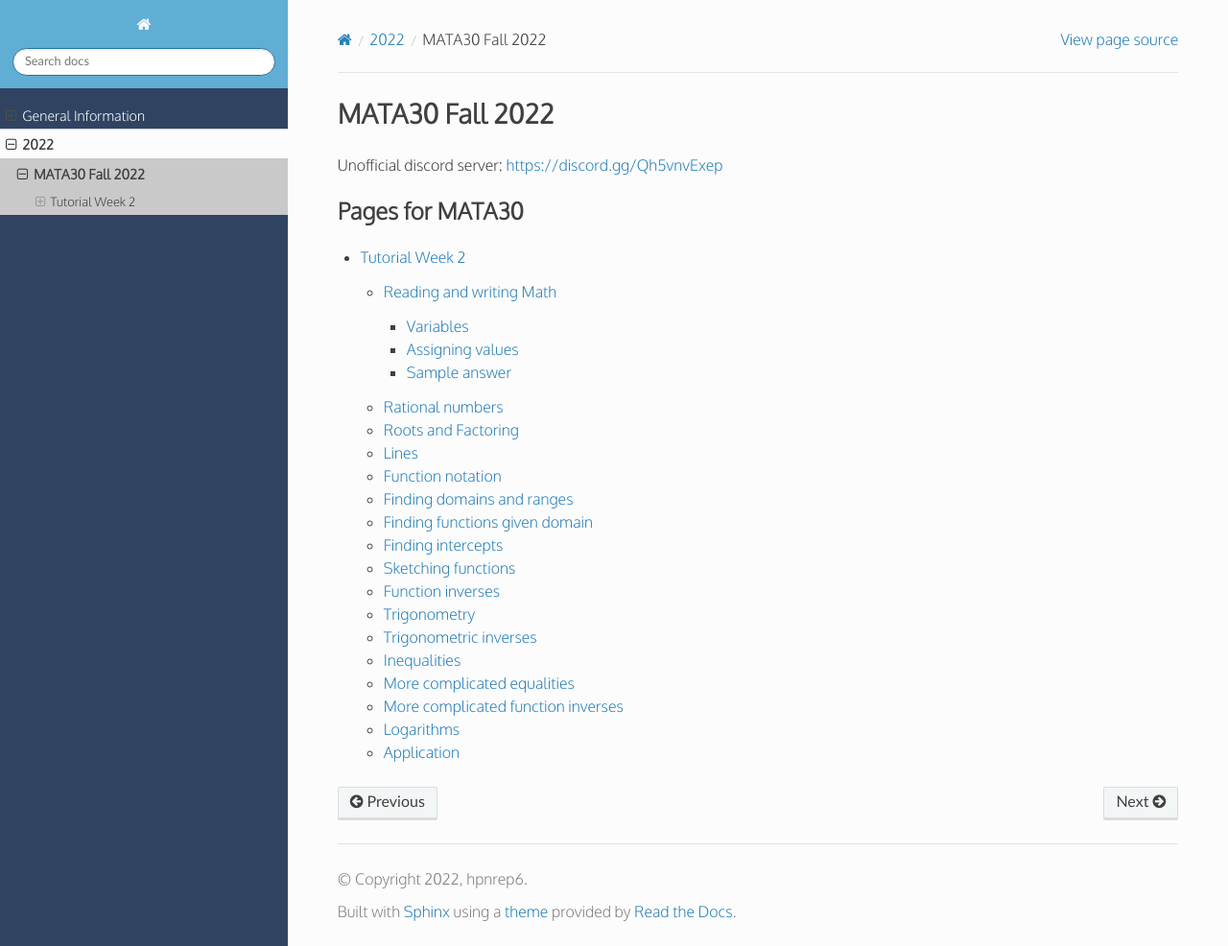
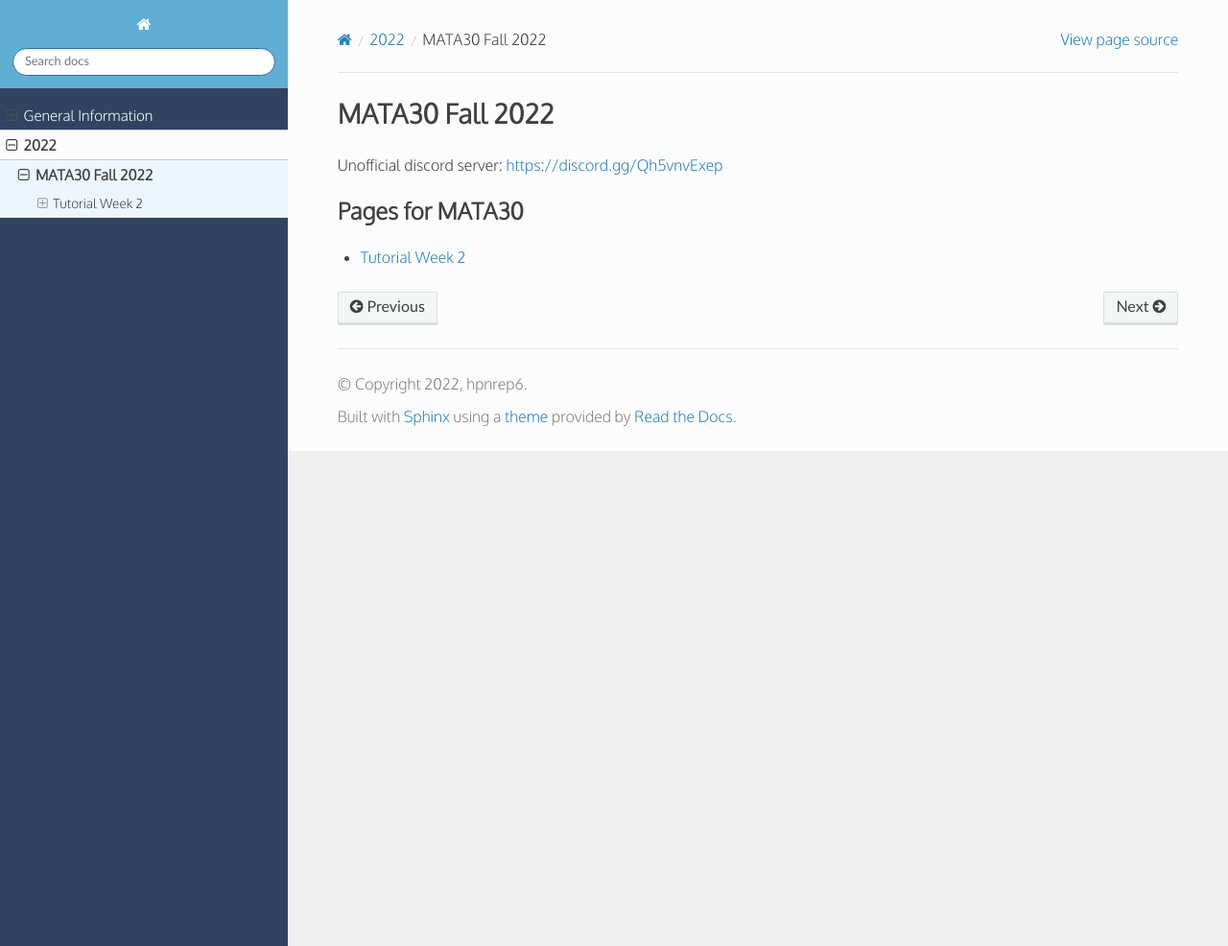
Before and after one commit to hpnrep6/t, a Sphinx documentation site: the page built from source/2022/mata30_fall/mata30.rst, in a window 1280 px wide and 986 px high. Shown: the whole window at 96% size. Built offline with Sphinx 7.4.7 and the Read the Docs theme 2.0.0, drawn with Linux system fonts in a browser that asks for light colours; formulas are drawn with MathJax 3.

Commit message:
Update theme

```diff
--- a/source/2022/mata30_fall/mata30.rst
+++ b/source/2022/mata30_fall/mata30.rst
@@ -6,6 +6,7 @@ MATA30 Fall 2022
 Unofficial discord server: https://discord.gg/Qh5vnvExep
 
 .. toctree::
+    :maxdepth: 1
     :caption: Pages for MATA30
 
     tutorial2
--- a/source/2022/mata30_fall/tutorial2.rst
+++ b/source/2022/mata30_fall/tutorial2.rst
@@ -15,6 +15,11 @@ Variables
 
 Assigning values
 ~~~~~~~~~~~~~~~~
+
+Symbols
+~~~~~~~
+
+.. because, therefore
 
 Sample answer
 ~~~~~~~~~~~~~
--- a/source/_static/css/style.css
+++ b/source/_static/css/style.css
@@ -21,4 +21,14 @@ body, section h1, section h2, section h3, section h4, section h5, section h6, p.
 
 .wy-menu-vertical a {
     color: white;
+    font-size: 95%;
+    width: 102%;
 }
+
+.wy-menu-vertical li.toctree-l2.current>a, li.toctree-l2, .wy-menu-vertical li.toctree-l2.current li.toctree-l3>a {
+    background: #edf6ff;
+}
+
+.wy-menu-vertical li.toctree-l3.current>a, .wy-menu-vertical li.toctree-l3.current li.toctree-l4>a {
+    background: #d4e6f7;
+}
--- a/source/conf.py
+++ b/source/conf.py
@@ -66,6 +66,10 @@ html_css_files = [
 html_js_files = [
 ]
 
+html_favicon = 'favicon.ico'
+
+html_title = ''
+
 
 # imgmath config
 imgmath_font_size = 14
```
Also changed, not shown: source/favicon.ico (added).
